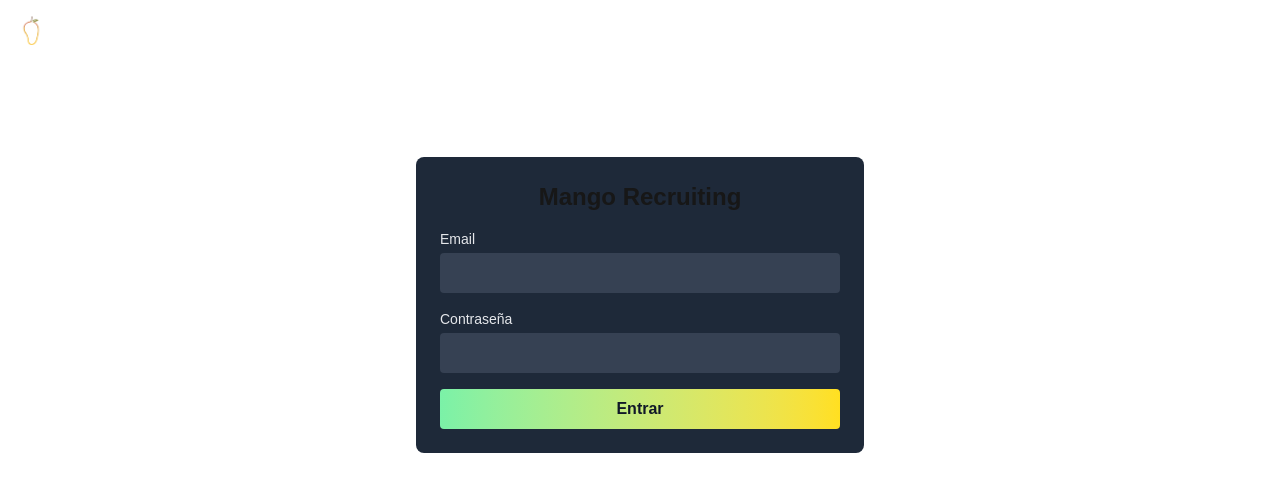
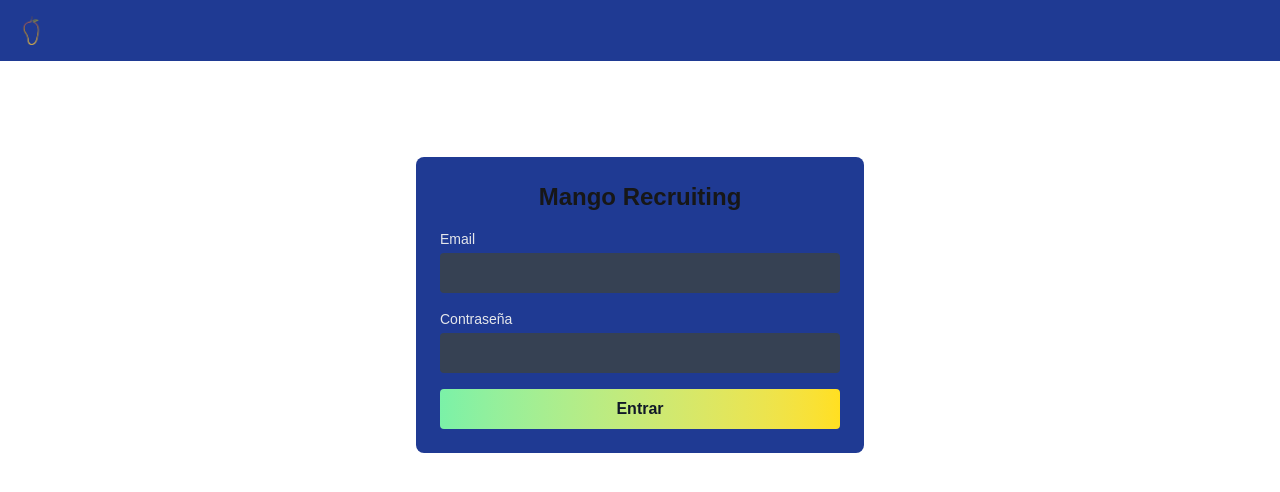
Before and after one commit to titomantilla/mango-recruiting, a Next.js app: page /login in a window 1280 px wide. Shown: the top 492 px of the page. Built offline with nearby package versions, Linux system fonts and the light colour scheme; no server answers.

Commit message:
Arreglo de estilos en Globals.css

```diff
--- a/src/app/globals.css
+++ b/src/app/globals.css
@@ -1,4 +1,10 @@
 @import "tailwindcss";
+
+/* globals.css (arriba del todo) */
+:root {
+  --bg-primary: #1f3a93;
+}
+
 
 :root {
   --background: #ffffff;
@@ -92,3 +98,15 @@ body {
   margin: 0;        /* eliminamos márgenes */
   padding: 0;
 }
+
+/* globals.css (al final) */
+
+/* Aplícalo a todas las clases que uses para fondos */
+.bg-gray-800,
+.bg-gray-900,
+.bg-mango-accent,
+.bg-mango-accent-dark {
+  background-color: var(--bg-primary) !important;
+}
+
+/* Si usas bg-yellow-500, bg-red-500, etc., agrégalas aquí también */
```
